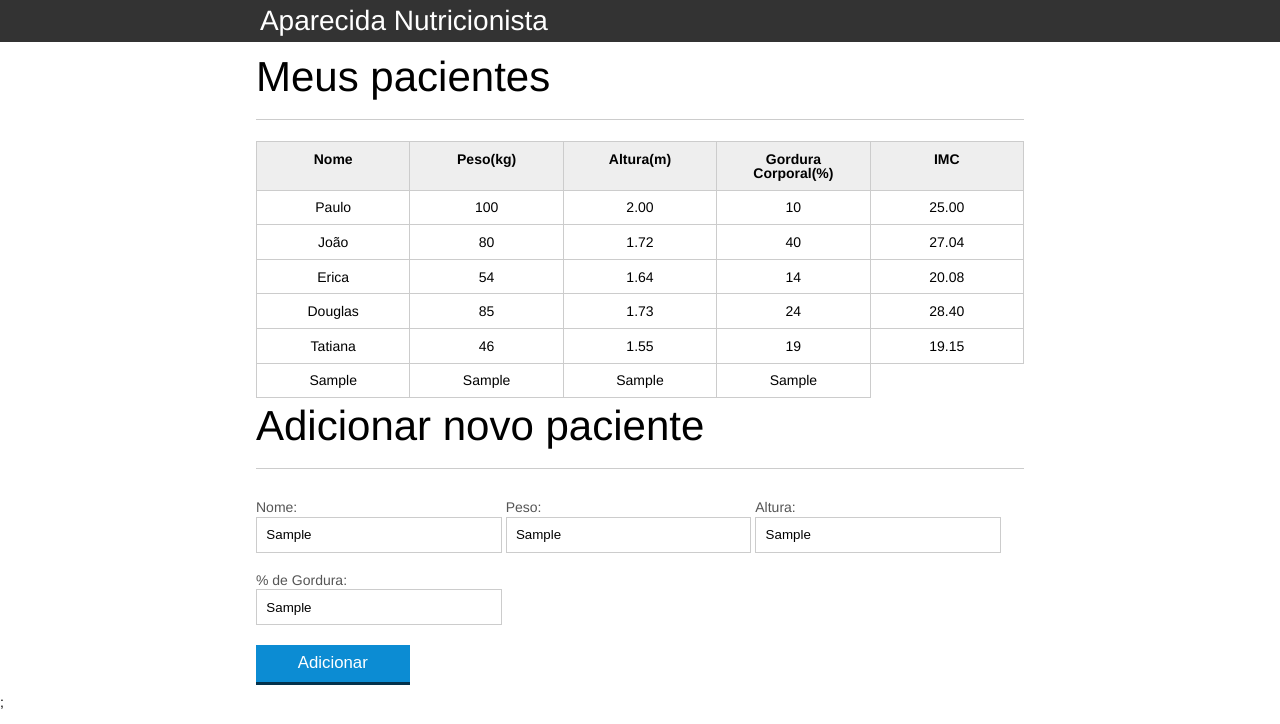
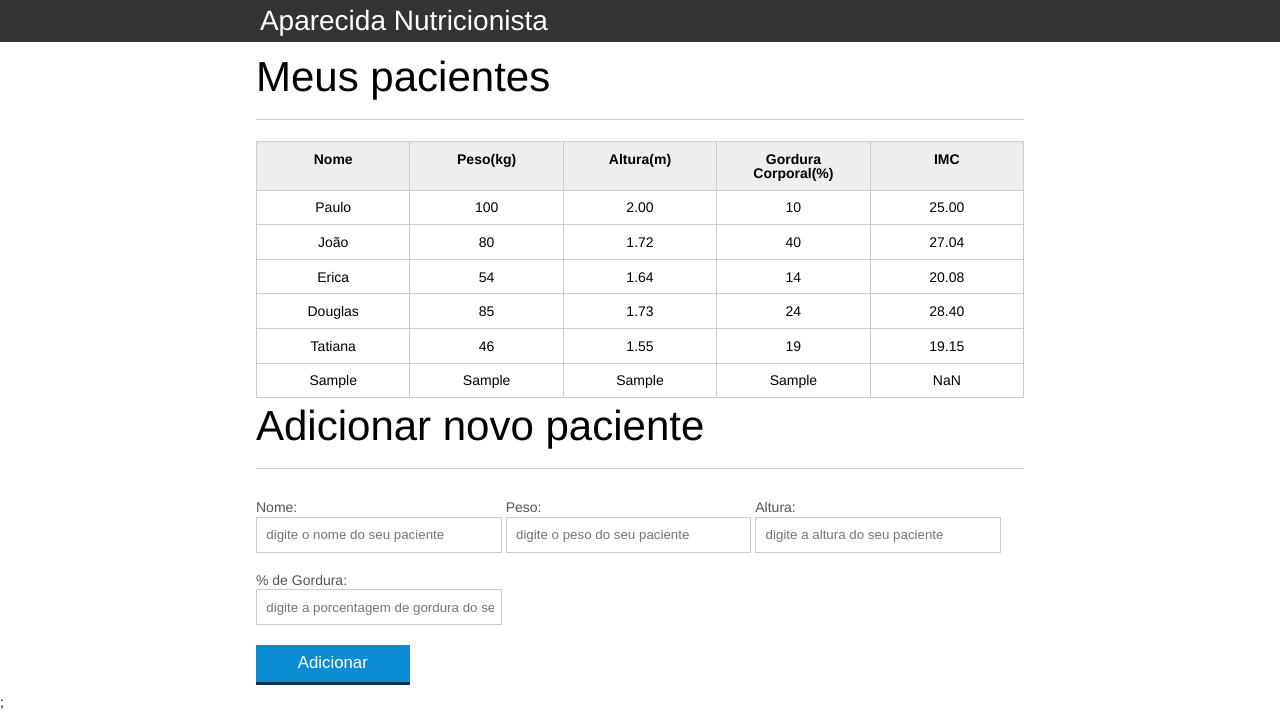
Before and after one commit to guilhermegpessoa/Alura_JavaScript, a plain HTML site: page index.html in a window 1280 px wide. Both pictures are taken after typing "Sample", "Sample", "Sample", "Sample" into the empty fields and a click on the button "Adicionar". Drawn offline with Linux system fonts and the light colour scheme.

Commit message:
Boas práticas com JavaScript

```diff
--- a/index.html
+++ b/index.html
@@ -97,7 +97,8 @@
       </form>
     </section>
 
-    <script src="js/principal.js"></script>
+    <script src="js/calcula-imc.js"></script>
+    <script src="js/form.js"></script>
 
 	</body>
 </html>
--- /dev/null
+++ b/js/calcula-imc.js
@@ -0,0 +1,47 @@
+var titulo = document.querySelector(".titulo");
+titulo.textContent = "Aparecida Nutricionista";
+
+var pacientes = document.querySelectorAll(".paciente");
+
+for (var i = 0; i < pacientes.length; i++){
+
+  var paciente = pacientes[i];
+
+  var tdPeso = paciente.querySelector(".info-peso");
+  var peso = tdPeso.textContent;
+
+  var tdAltura = paciente.querySelector(".info-altura");
+  var altura = tdAltura.textContent;
+
+  var tdImc = paciente.querySelector(".info-imc");
+
+  var pesoEhValido = true;
+  var alturaEhValida = true;
+
+  if(peso <= 0 || peso >= 1000){
+    console.log("Peso inválido!");
+    pesoEhValido = false;
+    tdImc.textContent = "Peso inválido!";
+    paciente.classList.add("paciente-invalido");
+  }
+
+  if(altura <= 0 || altura >= 3){
+    console.log("Altura inválida!")
+    alturaEhValida = false;
+    tdImc.textContent = "Altura inválida!";
+    paciente.classList.add("paciente-invalido");
+  }
+
+  if(alturaEhValida && pesoEhValido){
+    var imc = calculaImc(peso,altura);
+    tdImc.textContent = imc
+  }
+}
+
+function calculaImc(peso,altura){
+  var imc = 0;
+
+  imc = peso / (altura * altura);
+
+  return imc.toFixed(2);;
+}
--- /dev/null
+++ b/js/form.js
@@ -0,0 +1,51 @@
+var botaoAdicionar = document.querySelector("#adicionar-paciente");
+botaoAdicionar.addEventListener("click", function(event){
+  event.preventDefault();
+
+  var form = document.querySelector("#form-adiciona");
+  var paciente = obtemPacienteDoFormulario(form);
+
+  var pacienteTr = montaTr(paciente);
+
+  // adicionando paciente na tabela
+  var tabela = document.querySelector("#tabela-pacientes");
+
+  tabela.appendChild(pacienteTr);
+
+  form.reset();
+
+});
+
+function obtemPacienteDoFormulario(form){
+
+  var paciente = {
+    nome: form.nome.value,
+    peso: form.peso.value,
+    altura: form.altura.value,
+    gordura: form.gordura.value,
+    imc: calculaImc(form.peso.value, form.altura.value)
+  }
+
+  return paciente;
+}
+
+function montaTr(paciente){
+  var pacienteTr = document.createElement("tr");
+  pacienteTr.classList.add("paciente");
+
+  pacienteTr.appendChild(montaTd(paciente.nome, "info-nome"));
+  pacienteTr.appendChild(montaTd(paciente.peso, "info-peso"));
+  pacienteTr.appendChild(montaTd(paciente.altura, "info-altura"));
+  pacienteTr.appendChild(montaTd(paciente.gordura, "info-gordura"));
+  pacienteTr.appendChild(montaTd(paciente.imc, "info-imc"));
+
+  return pacienteTr;
+}
+
+function montaTd(dado, classe){
+  var td = document.createElement("td");
+  td.textContent = dado;
+  td.classList.add(classe);
+
+  return td;
+}
--- a/js/principal.js
+++ /dev/null
@@ -1,74 +0,0 @@
-var titulo = document.querySelector(".titulo");
-titulo.textContent = "Aparecida Nutricionista";
-
-var pacientes = document.querySelectorAll(".paciente");
-
-for (var i = 0; i < pacientes.length; i++){
-
-  var paciente = pacientes[i];
-
-  var tdPeso = paciente.querySelector(".info-peso");
-  var peso = tdPeso.textContent;
-
-  var tdAltura = paciente.querySelector(".info-altura");
-  var altura = tdAltura.textContent;
-
-  var tdImc = paciente.querySelector(".info-imc");
-
-  var pesoEhValido = true;
-  var alturaEhValida = true;
-
-  if(peso <= 0 || peso >= 1000){
-    console.log("Peso inválido!");
-    pesoEhValido = false;
-    tdImc.textContent = "Peso inválido!";
-    paciente.classList.add("paciente-invalido");
-  }
-
-  if(altura <= 0 || altura >= 3){
-    console.log("Altura inválida!")
-    alturaEhValida = false;
-    tdImc.textContent = "Altura inválida!";
-    paciente.classList.add("paciente-invalido");
-  }
-
-  if(alturaEhValida && pesoEhValido){
-    var imc = peso / (altura * altura);
-    tdImc.textContent = imc.toFixed(2);
-  }
-}
-
-var botaoAdicionar = document.querySelector("#adicionar-paciente");
-botaoAdicionar.addEventListener("click", function(event){
-  event.preventDefault();
-
-  var form = document.querySelector("#form-adiciona");
-
-  var nome = form.nome.value;
-  var peso = form.peso.value;
-  var altura = form.altura.value;
-  var gordura = form.gordura.value;
-
-  var pacienteTr = document.createElement("tr");
-
-  var nomeTd = document.createElement("td");
-  var pesoTd = document.createElement("td");
-  var alturaTd = document.createElement("td");
-  var gorduraTd = document.createElement("td");
-  var imcTd = document.createElement("td");
-
-  nomeTd.textContent = nome;
-  pesoTd.textContent = peso;
-  alturaTd.textContent = altura;
-  gorduraTd.textContent = gordura;
-
-  pacienteTr.appendChild(nomeTd);
-  pacienteTr.appendChild(pesoTd);
-  pacienteTr.appendChild(alturaTd);
-  pacienteTr.appendChild(gorduraTd);
-
-  var tabela = document.querySelector("#tabela-pacientes");
-
-  tabela.appendChild(pacienteTr);
-
-});
```
